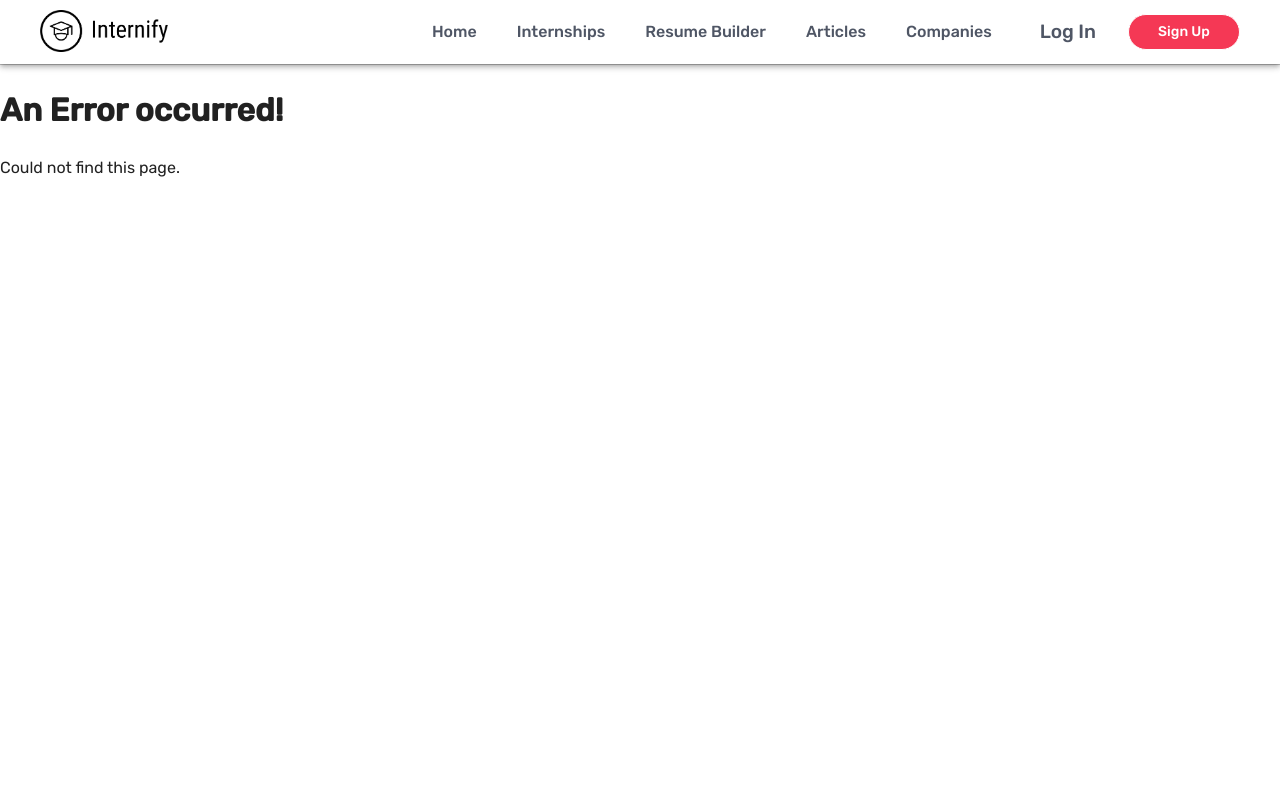
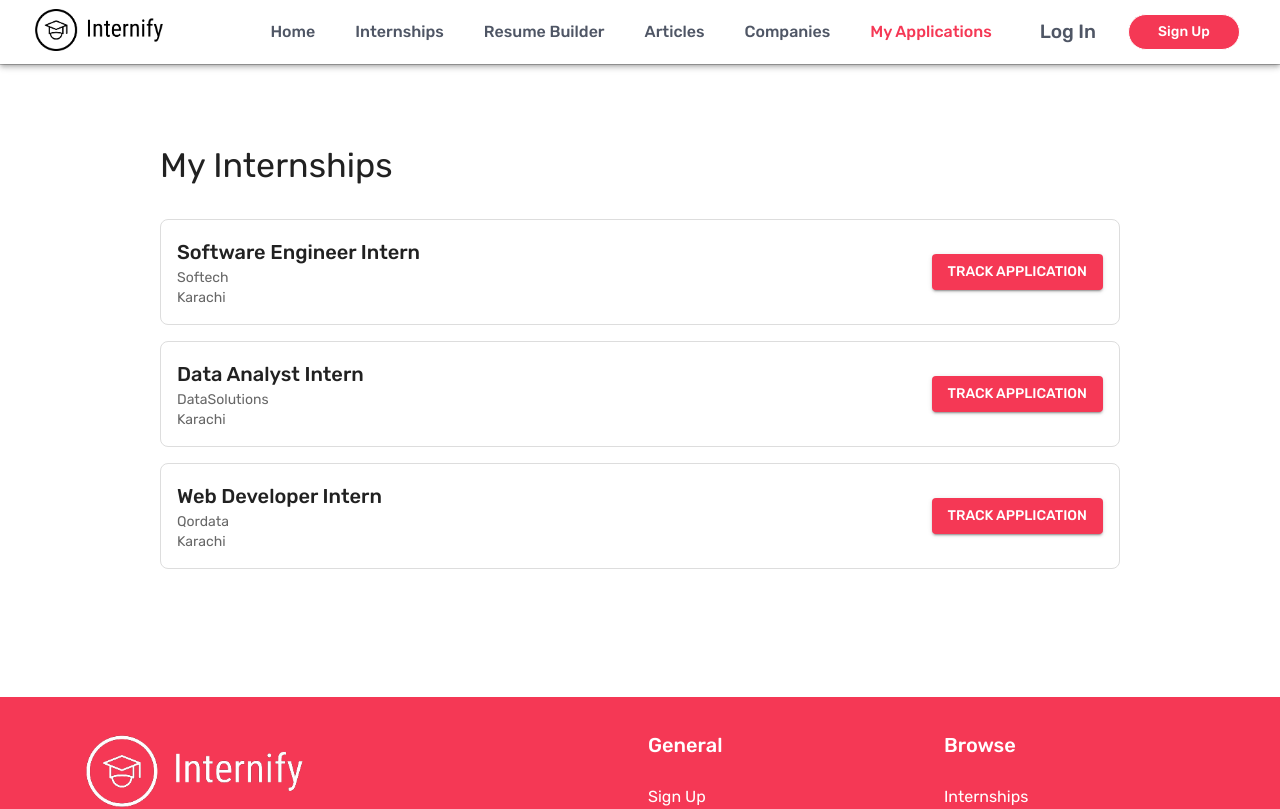
Before and after one commit to lakshjiwani1/Internify-FYP, a React (Create React App) app in the folder frontend-internify/: page /myapplications in a window 1280 px wide. Shown: the top 809 px of the page. Built offline with nearby package versions, Linux system fonts and the light colour scheme.

Commit message:
slight change for update internship

```diff
--- a/frontend-internify/src/App.js
+++ b/frontend-internify/src/App.js
@@ -18,6 +18,7 @@ import Companies from "./pages/User/Companies";
 import ProtectedRoute from "./components/ProtectedRoute";
 import Resume from "./pages/User/ResumePage";
 import SubmitResume from "./pages/User/SubmitResume";
+import MyApplications from "./pages/User/Applications";
 
 const userRoutes = [
   {
@@ -53,6 +54,7 @@ const userRoutes = [
   { path: '/companies', element: <Companies /> },
   { path: "/resume", element: <Resume/>},
   { path: "/submittedresume", element: <SubmitResume/>},
+  { path: '/myapplications', element: <MyApplications /> },
 ];
 
 const employerRoutes = [
--- a/frontend-internify/src/components/Navigationbar.js
+++ b/frontend-internify/src/components/Navigationbar.js
@@ -47,6 +47,7 @@ function Navigationbar() {
     { text: "Resume Builder", to: "/resume" },
     { text: "Articles", to: "/articles" },
     { text: "Companies", to: "/companies" },
+    { text: "My Applications", to: "/myapplications" },
   ];
 
   if (!userId) {
--- a/frontend-internify/src/pages/Employer/InternshipForm.js
+++ b/frontend-internify/src/pages/Employer/InternshipForm.js
@@ -66,7 +66,7 @@ const InternshipForm = () => {
         const url = id
           ? `http://127.0.0.1:8000/update_internship/${id}/`
           : 'http://127.0.0.1:8000/create_internship/';
-        const method = id ? 'put' : 'post';
+        const method = id ? 'post' : 'post';
         const response = await axios[method](url, formattedValues, {
           headers: {
             'X-CSRFToken': user.token,
--- /dev/null
+++ b/frontend-internify/src/pages/User/Applications.js
@@ -0,0 +1,81 @@
+import React, { useState } from 'react';
+import { Box, Typography, Button, Dialog, DialogActions, DialogContent, DialogContentText, DialogTitle } from '@mui/material';
+
+const internships = [
+  {
+    id: 1,
+    title: 'Software Engineer Intern',
+    company: 'Softech',
+    city: 'Karachi',
+  },
+  {
+    id: 2,
+    title: 'Data Analyst Intern',
+    company: 'DataSolutions',
+    city: 'Karachi',
+  },
+  {
+    id: 3,
+    title: 'Web Developer Intern',
+    company: 'Qordata',
+    city: 'Karachi',
+  },
+];
+
+const MyApplications = () => {
+  const [open, setOpen] = useState(false);
+
+  const handleClickOpen = () => {
+    setOpen(true);
+  };
+
+  const handleClose = () => {
+    setOpen(false);
+  };
+
+  return (
+    <Box sx={{ width: '80%', padding: '2rem', margin: '0 auto', marginTop: '3rem' }}>
+      <Typography variant="h4" gutterBottom sx={{ textAlign: 'left', marginBottom: '2rem' }}>
+        My Internships
+      </Typography>
+      {internships.map((internship) => (
+        <Box
+          key={internship.id}
+          sx={{
+            border: '1px solid #ddd',
+            borderRadius: '8px',
+            padding: '1rem',
+            marginBottom: '1rem',
+            display: 'flex',
+            justifyContent: 'space-between',
+            alignItems: 'center',
+          }}
+        >
+          <Box sx={{ textAlign: 'left' }}>
+            <Typography variant="h6">{internship.title}</Typography>
+            <Typography variant="body2" color="textSecondary">{internship.company}</Typography>
+            <Typography variant="body2" color="textSecondary">{internship.city}</Typography>
+          </Box>
+          <Button variant="contained" color="primary" onClick={handleClickOpen}>
+            Track Application
+          </Button>
+        </Box>
+      ))}
+      <Dialog open={open} onClose={handleClose}>
+        <DialogTitle>Application Status</DialogTitle>
+        <DialogContent>
+          <DialogContentText>
+            Your application is under process.
+          </DialogContentText>
+        </DialogContent>
+        <DialogActions>
+          <Button onClick={handleClose} color="primary">
+            Close
+          </Button>
+        </DialogActions>
+      </Dialog>
+    </Box>
+  );
+};
+
+export default MyApplications;
--- a/frontend-internify/src/pages/User/SubmitResume.js
+++ b/frontend-internify/src/pages/User/SubmitResume.js
@@ -1,18 +1,31 @@
 import React, { useState } from 'react';
-import { Box, Typography, TextField, Button, Grid } from '@mui/material';
+import { Box, Typography, TextField, Button, Grid, Chip } from '@mui/material';
 
 const SubmitResume = () => {
   const [file, setFile] = useState(null);
+  const [skills, setSkills] = useState(['Python', 'JavaScript', 'HTML', 'CSS']);
+  const [newSkill, setNewSkill] = useState('');
 
   const handleFileChange = (event) => {
     const selectedFile = event.target.files[0];
     setFile(selectedFile);
   };
 
+  const handleAddSkill = () => {
+    if (newSkill && !skills.includes(newSkill)) {
+      setSkills([...skills, newSkill]);
+      setNewSkill('');
+    }
+  };
+
+  const handleDeleteSkill = (skillToDelete) => {
+    setSkills(skills.filter((skill) => skill !== skillToDelete));
+  };
+
   return (
     <Box sx={{ display: 'flex', justifyContent: 'space-between', height: '100vh', marginTop: 3 }}>
       <Box sx={{ width: '50%', padding: '2rem', textAlign: 'left' }}>
-        <Typography variant="h5" gutterBottom sx={{textAlign: 'center'}}>
+        <Typography variant="h5" gutterBottom sx={{ textAlign: 'center' }}>
           Enter Additional Details
         </Typography>
         <Grid container spacing={2}>
@@ -26,7 +39,32 @@ const SubmitResume = () => {
             <Typography variant="subtitle1" sx={{ marginBottom: '0.5rem' }}>
               Skills
             </Typography>
-            <TextField variant="outlined" fullWidth />
+            <Box sx={{ display: 'flex', flexWrap: 'wrap', gap: 1 }}>
+              {skills.map((skill, index) => (
+                <Chip
+                  key={index}
+                  label={skill}
+                  onDelete={() => handleDeleteSkill(skill)}
+                  color="primary"
+                />
+              ))}
+              <TextField
+                variant="outlined"
+                size="small"
+                value={newSkill}
+                onChange={(e) => setNewSkill(e.target.value)}
+                onKeyPress={(e) => {
+                  if (e.key === 'Enter') {
+                    e.preventDefault();
+                    handleAddSkill();
+                  }
+                }}
+                placeholder="Add new skill"
+              />
+              <Button variant="contained" color="primary" onClick={handleAddSkill}>
+                Add
+              </Button>
+            </Box>
           </Grid>
           <Grid item xs={12}>
             <Typography variant="subtitle1" sx={{ marginBottom: '0.5rem' }}>
@@ -48,13 +86,13 @@ const SubmitResume = () => {
       </Box>
 
       <Box sx={{ width: '50%', padding: '2rem', textAlign: 'left' }}>
-        <Typography variant="h5" sx={{textAlign: 'center'}} gutterBottom>
+        <Typography variant="h5" sx={{ textAlign: 'center' }} gutterBottom>
           Uploaded File
         </Typography>
         {file ? (
           <Typography variant="body1">{file.name}</Typography>
         ) : (
-          <Typography variant="body1" sx={{textAlign: 'center'}}>No file uploaded</Typography>
+          <Typography variant="body1" sx={{ textAlign: 'center' }}>No file uploaded</Typography>
         )}
       </Box>
     </Box>
```
